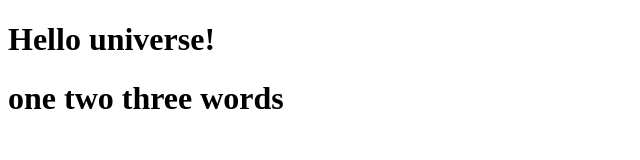
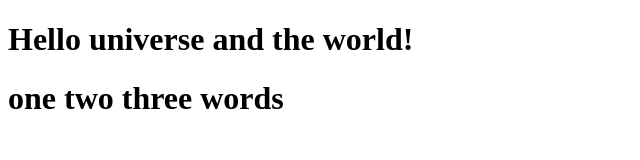
Before and after one commit to Fruscoqq/git-day, a plain HTML site: page index.html in a window 1280 px wide. Shown: the whole page, without its empty margins (0-640 px from the left). Drawn offline with Linux system fonts and the light colour scheme.

Commit message:
added text for skills branch

```diff
--- a/index.html
+++ b/index.html
@@ -5,7 +5,7 @@
     <meta http-equiv="X-UA-Compatible" content="IE=edge">
     <meta name="viewport" content="width=device-width, initial-scale=1.0">
     <title>Document</title>
-    <h1>Hello universe!</h1>
+    <h1>Hello universe and the world!</h1>
     <h1>one two three words</h1>
 </head>
 <body>
```
